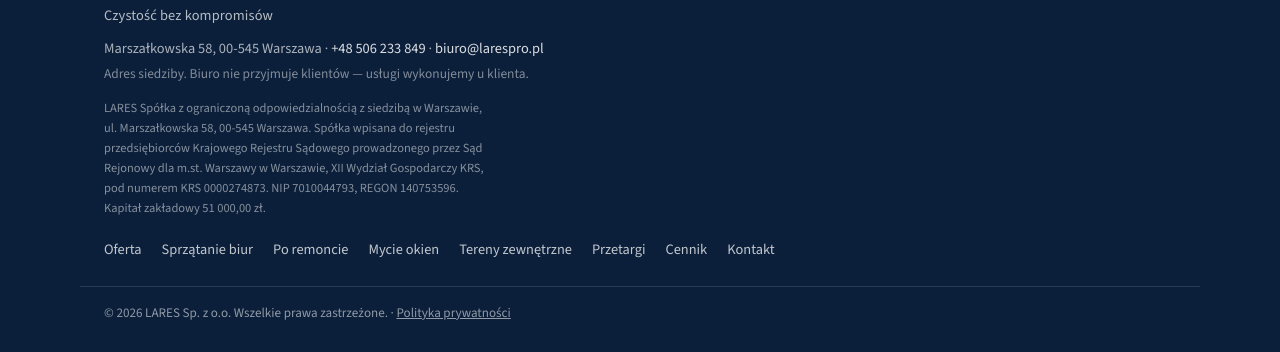
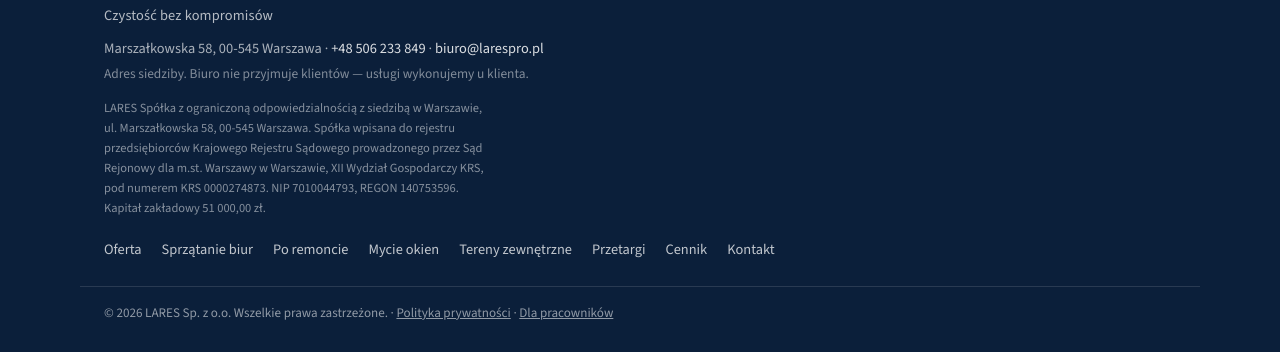
Before and after one commit to milewskilares-design/lares-strona, a plain HTML site: page index.html in a window 1280 px wide. Shown: the part 6983-7335 px from the top of the page. Drawn offline with Linux system fonts and the light colour scheme.

Commit message:
Stopka: link Dla pracowników (przetargi.larespro.pl), nofollow
Co-Authored-By: Claude Sonnet 5.5 <noreply@anthropic.com>
Claude-Session: https://claude.ai/code/session_01MyhbBwMaALjRF7Mqz4JHcT

```diff
--- a/index.html
+++ b/index.html
@@ -623,7 +623,7 @@
     </nav>
   </div>
   <div class="wrap footer-bottom">
-    <p>© <span id="rok"></span> LARES Sp. z o.o. Wszelkie prawa zastrzeżone. · <a href="polityka-prywatnosci.html">Polityka prywatności</a></p>
+    <p>© <span id="rok"></span> LARES Sp. z o.o. Wszelkie prawa zastrzeżone. · <a href="polityka-prywatnosci.html">Polityka prywatności</a> · <a href="https://przetargi.larespro.pl" rel="nofollow noopener noreferrer" target="_blank">Dla pracowników</a></p>
   </div>
 </footer>
 
```
Also changed, not shown: mycie-okien.html (+1 -1 lines), obiekty-publiczne-przetargi.html (+1 -1 lines), polityka-prywatnosci.html (+1 -1 lines), sprzatanie-biur.html (+1 -1 lines), sprzatanie-po-remoncie.html (+1 -1 lines), tereny-zewnetrzne.html (+1 -1 lines).
